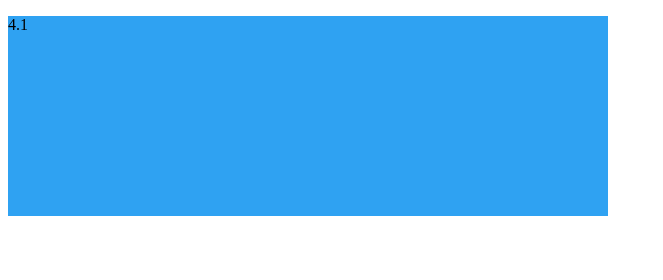
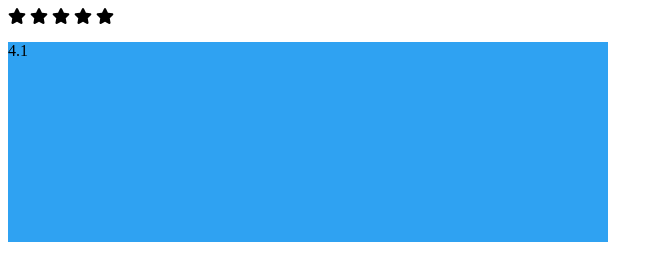
Before and after one commit to manegame/MyBookingsRater, a plain HTML site: page index.html in a window 1280 px wide. Shown: the whole page, without its empty margins (0-663 px from the left). Drawn offline with Linux system fonts and the light colour scheme.

Commit message:
voeg script toe aan head

```diff
--- a/index.html
+++ b/index.html
@@ -10,9 +10,16 @@
         height: 200px;
       }
     </style>
+    <script defer src="https://use.fontawesome.com/releases/v5.0.9/js/all.js" integrity="sha384-8iPTk2s/jMVj81dnzb/iFR2sdA7u06vHJyyLlAd4snFpCl/SnyUjRrbdJsw1pGIl" crossorigin="anonymous"></script>
+
   </head>
 
   <body>
+    <i class="fas fa-star"></i>
+    <i class="fas fa-star"></i>
+    <i class="fas fa-star"></i>
+    <i class="fas fa-star"></i>
+    <i class="fas fa-star"></i>
     <div id='rater'>
       <!-- app is inserted here -->
     </div>
--- a/main.js
+++ b/main.js
@@ -32,6 +32,12 @@ function loadDoc() {
   let xhttp = new XMLHttpRequest()
   xhttp.onreadystatechange = function() {
     if (this.readyState == 4 && this.status == 200) {
+      // insert into head
+      let script = document.createElement('script');
+      script.type = 'application/ld+json'
+      script.innerHTML = this.responseText
+      document.head.appendChild(script)
+      // show die shit!
       let el = document.getElementById('text')
       let result = JSON.parse(this.responseText)
       console.log(result)
```
Also changed, not shown: 2 other files.
